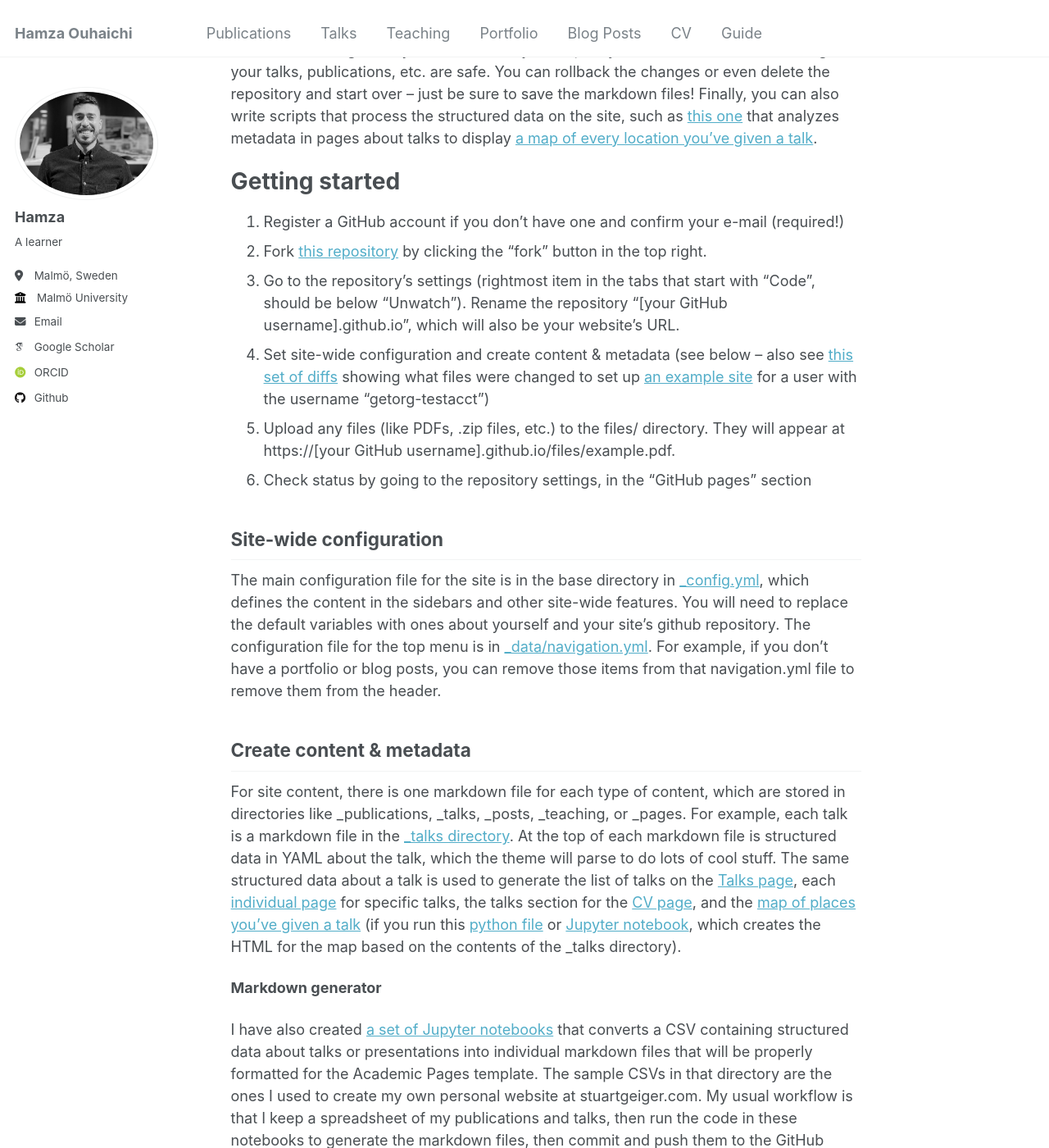
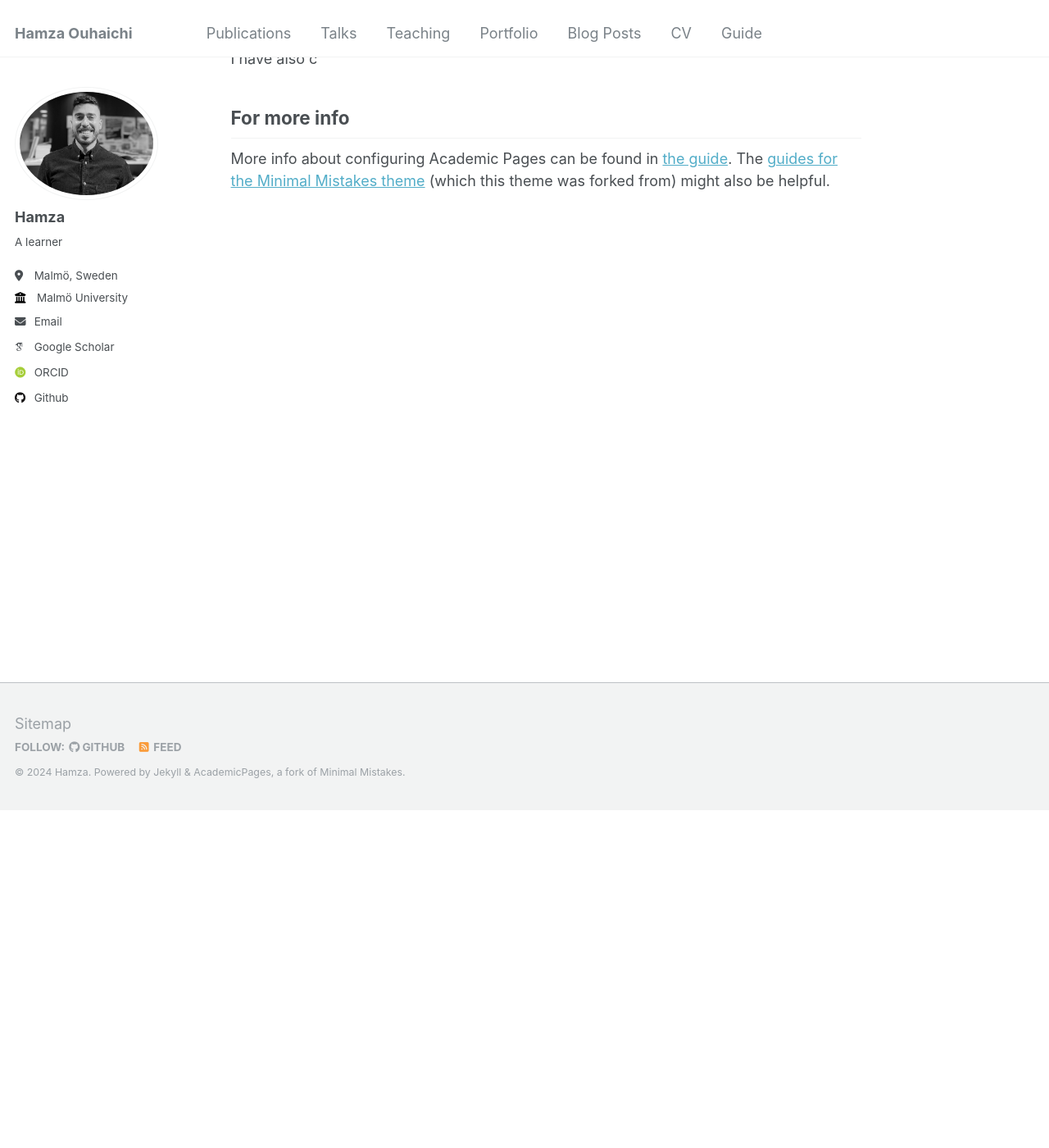
Before and after one commit to ouhaichi/ouhaichi.github.io, a Jekyll site: the page built from _pages/about.md, in a window 1280 px wide and 1400 px high, scrolled down 412 px. Shown: the whole window at 82% size. Built offline with Jekyll 4.4.1, drawn with Linux system fonts in a browser that asks for light colours; some web fonts are replaced; some of the changed text lies outside the part shown.

Commit message:
Update about.md

```diff
--- a/_pages/about.md
+++ b/_pages/about.md
@@ -11,38 +11,18 @@ Here, I speak my mind sometimes.
 
 Dissertation defence
 ======
-On Septemebre 24th I will defend my thesis in computer science. [Event link](https://mau.se/en/calendar/dissertation-defence---hamza-ouhaichi/) service creates static HTML pages based on these files, which are hosted on GitHub's servers free of charge.
+On Septemebre 24th I will defend my thesis in computer science. [Event link](https://mau.se/en/calendar/dissertation-defence---hamza-ouhaichi/)
 
-Many of the features of dynamic content management systems (like Wordpress) can be achieved in this fashion, using a fraction of the computational resources and with far less vulnerability to hacking and DDoSing. You can also modify the theme to your heart's content without touching the content of your site. If you get to a point where you've broken something in Jekyll/HTML/CSS beyond repair, your markdown files describing your talks, publications, etc. are safe. You can rollback the changes or even delete the repository and start over -- just be sure to save the markdown files! Finally, you can also write scripts that process the structured data on the site, such as [this one](https://github.com/academicpages/academicpages.github.io/blob/master/talkmap.ipynb) that analyzes metadata in pages about talks to display [a map of every location you've given a talk](https://academicpages.github.io/talkmap.html).
-
-Getting started
-======
-1. Register a GitHub account if you don't have one and confirm your e-mail (required!)
-1. Fork [this repository](https://github.com/academicpages/academicpages.github.io) by clicking the "fork" button in the top right.
-1. Go to the repository's settings (rightmost item in the tabs that start with "Code", should be below "Unwatch"). Rename the repository "[your GitHub username].github.io", which will also be your website's URL.
-1. Set site-wide configuration and create content & metadata (see below -- also see [this set of diffs](http://archive.is/3TPas) showing what files were changed to set up [an example site](https://getorg-testacct.github.io) for a user with the username "getorg-testacct")
-1. Upload any files (like PDFs, .zip files, etc.) to the files/ directory. They will appear at https://[your GitHub username].github.io/files/example.pdf.
-1. Check status by going to the repository settings, in the "GitHub pages" section
 
 Site-wide configuration
 ------
-The main configuration file for the site is in the base directory in [_config.yml](https://github.com/academicpages/academicpages.github.io/blob/master/_config.yml), which defines the content in the sidebars and other site-wide features. You will need to replace the default variables with ones about yourself and your site's github repository. The configuration file for the top menu is in [_data/navigation.yml](https://github.com/academicpages/academicpages.github.io/blob/master/_data/navigation.yml). For example, if you don't have a portfolio or blog posts, you can remove those items from that navigation.yml file to remove them from the header.
+The
 
-Create content & metadata
-------
-For site content, there is one markdown file for each type of content, which are stored in directories like _publications, _talks, _posts, _teaching, or _pages. For example, each talk is a markdown file in the [_talks directory](https://github.com/academicpages/academicpages.github.io/tree/master/_talks). At the top of each markdown file is structured data in YAML about the talk, which the theme will parse to do lots of cool stuff. The same structured data about a talk is used to generate the list of talks on the [Talks page](https://academicpages.github.io/talks), each [individual page](https://academicpages.github.io/talks/2012-03-01-talk-1) for specific talks, the talks section for the [CV page](https://academicpages.github.io/cv), and the [map of places you've given a talk](https://academicpages.github.io/talkmap.html) (if you run this [python file](https://github.com/academicpages/academicpages.github.io/blob/master/talkmap.py) or [Jupyter notebook](https://github.com/academicpages/academicpages.github.io/blob/master/talkmap.ipynb), which creates the HTML for the map based on the contents of the _talks directory).
 
 **Markdown generator**
 
-I have also created [a set of Jupyter notebooks](https://github.com/academicpages/academicpages.github.io/tree/master/markdown_generator
-) that converts a CSV containing structured data about talks or presentations into individual markdown files that will be properly formatted for the Academic Pages template. The sample CSVs in that directory are the ones I used to create my own personal website at stuartgeiger.com. My usual workflow is that I keep a spreadsheet of my publications and talks, then run the code in these notebooks to generate the markdown files, then commit and push them to the GitHub repository.
+I have also c
 
-How to edit your site's GitHub repository
-------
-Many people use a git client to create files on their local computer and then push them to GitHub's servers. If you are not familiar with git, you can directly edit these configuration and markdown files directly in the github.com interface. Navigate to a file (like [this one](https://github.com/academicpages/academicpages.github.io/blob/master/_talks/2012-03-01-talk-1.md) and click the pencil icon in the top right of the content preview (to the right of the "Raw | Blame | History" buttons). You can delete a file by clicking the trashcan icon to the right of the pencil icon. You can also create new files or upload files by navigating to a directory and clicking the "Create new file" or "Upload files" buttons.
-
-Example: editing a markdown file for a talk
-![Editing a markdown file for a talk](/images/editing-talk.png)
 
 For more info
 ------
```
